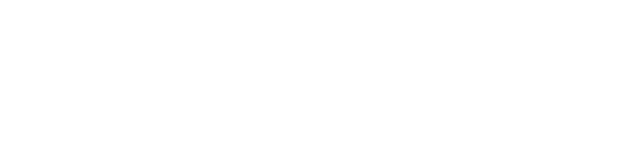
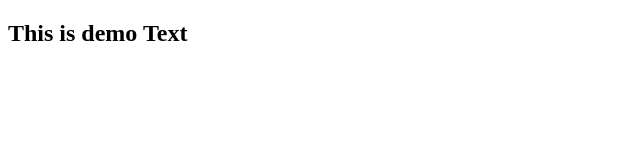
Before and after one commit to pateldk2507/promiseExample, a plain HTML site: page index.html in a window 1280 px wide. Shown: the whole page, without its empty margins (0-640 px from the left). Drawn offline with Linux system fonts and the light colour scheme.

Commit message:
Update index.html
Add tag <h2> in index file

```diff
--- a/index.html
+++ b/index.html
@@ -8,6 +8,6 @@
     <script src="./index.js"></script>
 </head>
 <body>
-
+    <h2> This is demo Text </h2>
 </body>
 </html>
```
